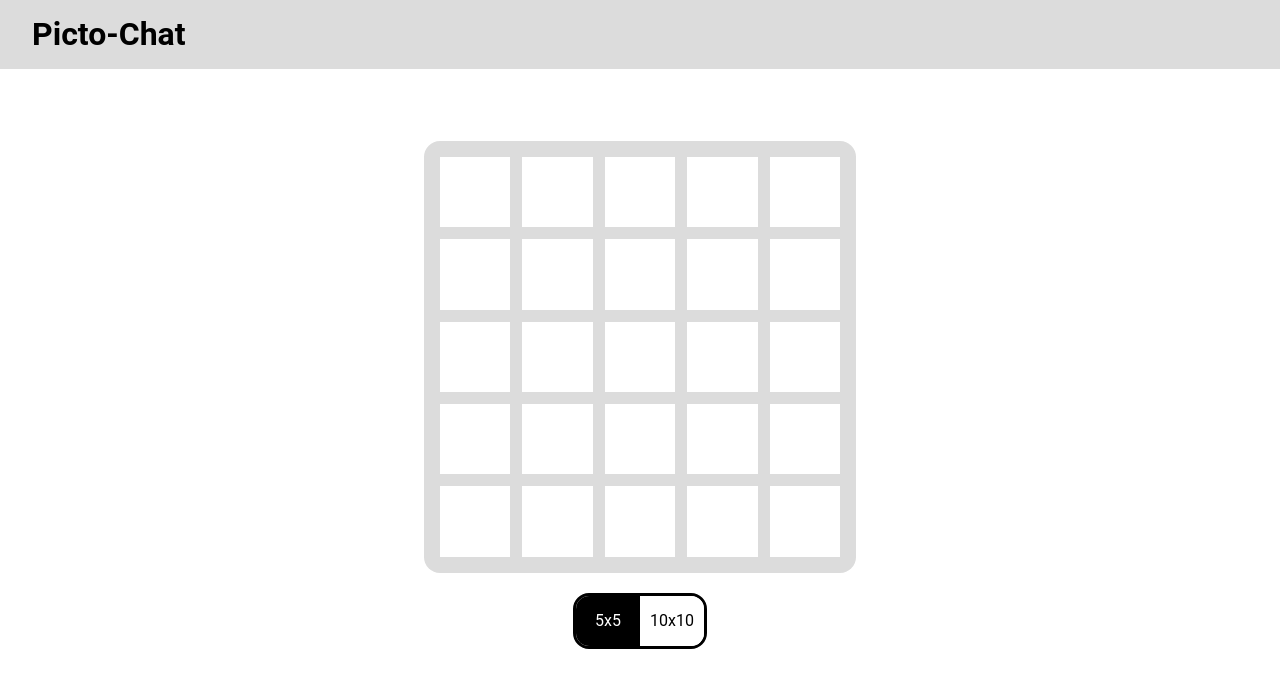
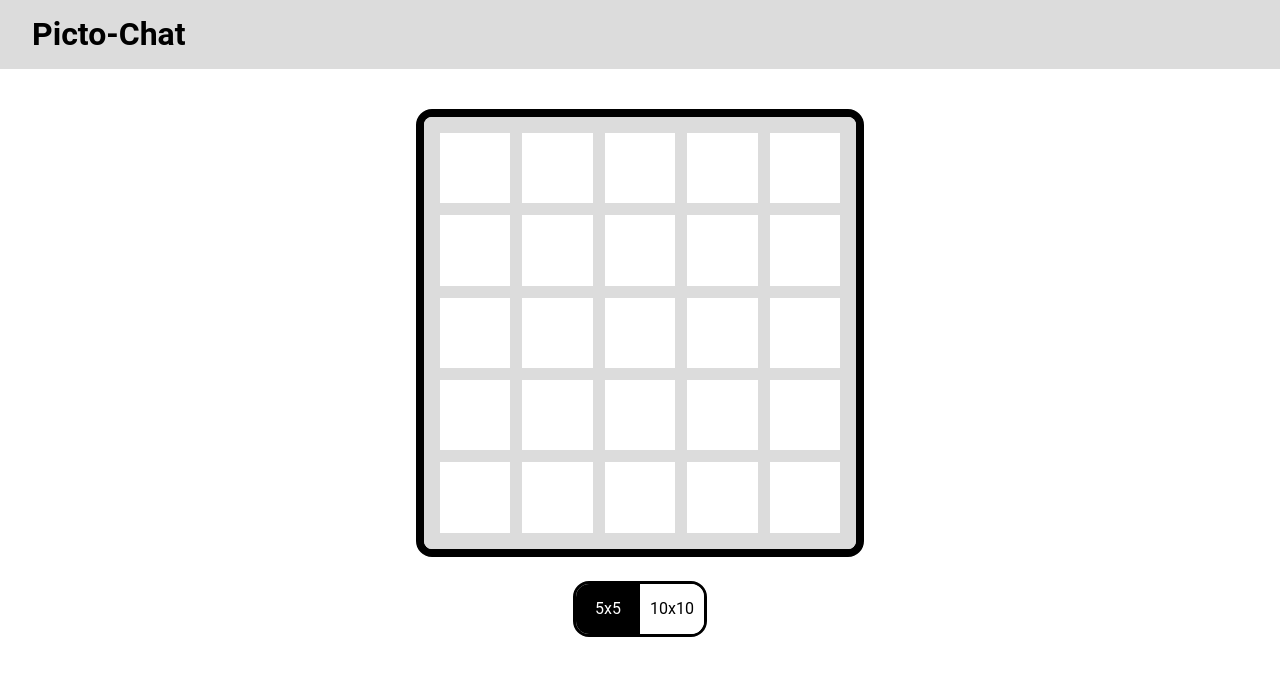
Before and after one commit to ilknarf/pico-lite, a React (Create React App) app: page / in a window 1280 px wide. Shown: the top 688 px of the page. Built offline with nearby package versions, Linux system fonts and the light colour scheme.

Commit message:
add popout animation

```diff
--- a/src/components/cell.tsx
+++ b/src/components/cell.tsx
@@ -14,7 +14,10 @@ const CellDiv = styled.div<CellDivProps>`
     props.cellState === CellState.Empty
       ? props.theme.primary
       : props.theme.secondary};
-  transition: ease-in 0.1s;
+  transition: ease-in 0.12s;
+  :hover {
+    transform: scale(1.05);
+  }
 `;
 
 export interface Props {
--- a/src/components/nonogram-board.tsx
+++ b/src/components/nonogram-board.tsx
@@ -33,9 +33,6 @@ const Board = styled.div.attrs(({ sideLength }: BoardProps) => ({
   grid-template-columns: repeat(${(props) => props.sideLength}, 1fr);
   background-color: ${(props) => props.theme.tertiary};
   padding: 1rem;
-  margin-top: 5vh;
-  margin-bottom: 2.5vh;
-  border-radius: 1rem;
 `;
 
 export interface Props {
--- a/src/views/builder.tsx
+++ b/src/views/builder.tsx
@@ -8,14 +8,21 @@ const BuilderLayout = styled.div`
   display: flex;
   flex-direction: column;
   align-items: center;
-  margin: auto;
   height: 100%;
-  margin: 2rem;
 `;
 
 interface SelectButtonProps {
   selected: boolean;
 }
+
+const BoardContainer = styled.div`
+  margin: 3vh;
+  border: solid;
+  border-color: ${(props) => props.theme.secondary};
+  border-radius: 1rem;
+  border-width: 0.5rem;
+  overflow: hidden;
+`;
 
 const SelectButton = styled.div<SelectButtonProps>`
   color: ${(props) =>
@@ -23,7 +30,7 @@ const SelectButton = styled.div<SelectButtonProps>`
   background-color: ${(props) =>
     props.selected ? props.theme.secondary : props.theme.primary};
   padding: 1rem 0rem;
-  transition: ease-in 0.3s;
+  transition: ease-in 0.2s;
   font-size: 1rem;
   text-align: center;
   width: 4rem;
@@ -47,7 +54,9 @@ export const Builder = () => {
 
   return (
     <BuilderLayout>
-      <Board />
+      <BoardContainer>
+        <Board />
+      </BoardContainer>
       <SelectButtonContainer>
         <SelectButton
           onClick={() => setSize(NonogramSize.Size5x5)}
```
